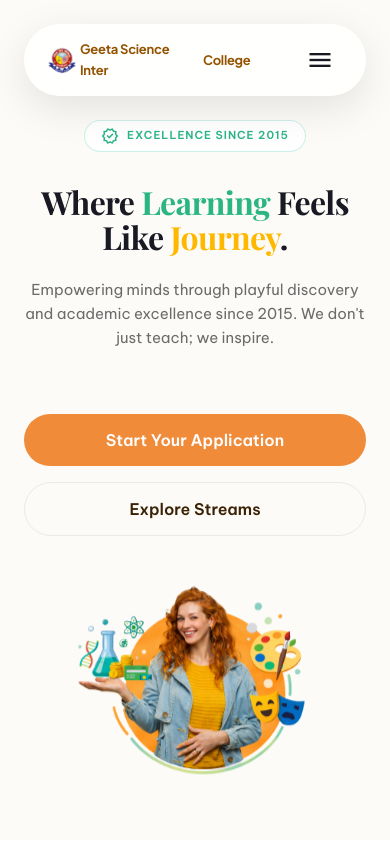
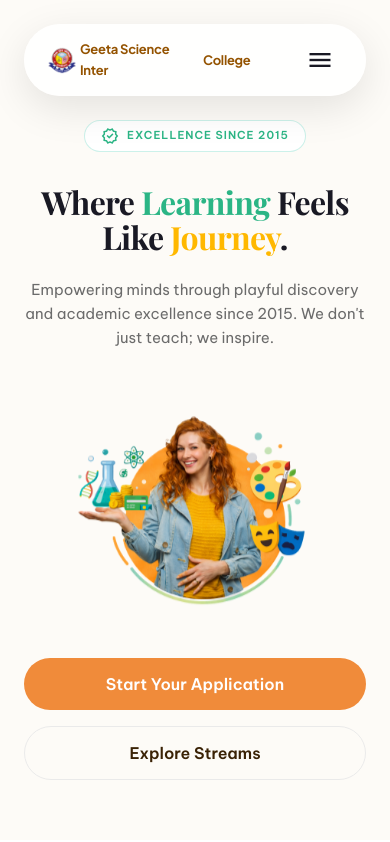
Before and after one commit to Subhampas1/geetascienceintercollege, a React (Vite) app: page / in a window 390 px wide. Shown: the top 842 px of the page. Built offline with nearby package versions, Linux system fonts and the light colour scheme; a web font is replaced by a local one.

Commit message:
Move hero image above buttons on mobile

```diff
--- a/src/pages/Home.css
+++ b/src/pages/Home.css
@@ -32,6 +32,10 @@ section {
   justify-content: center;
   align-items: center;
   position: relative;
+}
+
+.mobile-hero-image {
+  display: none;
 }
 
 .hero-main-img {
@@ -455,6 +459,8 @@ section {
   .hero-content { flex-direction: column; text-align: center; gap: 48px; }
   .hero-text-col { text-align: center; }
   .hero-actions { justify-content: center; }
+  .desktop-hero-image { display: none; }
+  .mobile-hero-image { display: flex; margin: 48px 0; }
   .toppers-grid, .streams-grid, .advantage-grid { grid-template-columns: repeat(2, 1fr); gap: 32px; }
   .director-container { gap: 40px; }
 }
--- a/src/pages/Home.jsx
+++ b/src/pages/Home.jsx
@@ -36,6 +36,9 @@ const Home = () => {
             <p className="hero-subtitle">
               {homeData.heroSubtitle}
             </p>
+            <div className="hero-image-col mobile-hero-image">
+              <img src="/hero-image.png" alt="Happy student representing various academic streams" className="hero-main-img" />
+            </div>
             <div className="hero-actions">
               <Link to="/admissions" style={{ textDecoration: 'none' }}>
                 <Button variant="primary" size="large">Start Your Application</Button>
@@ -45,7 +48,7 @@ const Home = () => {
               </Link>
             </div>
           </div>
-          <div className="hero-image-col">
+          <div className="hero-image-col desktop-hero-image">
             <img src="/hero-image.png" alt="Happy student representing various academic streams" className="hero-main-img" />
           </div>
         </div>
```
